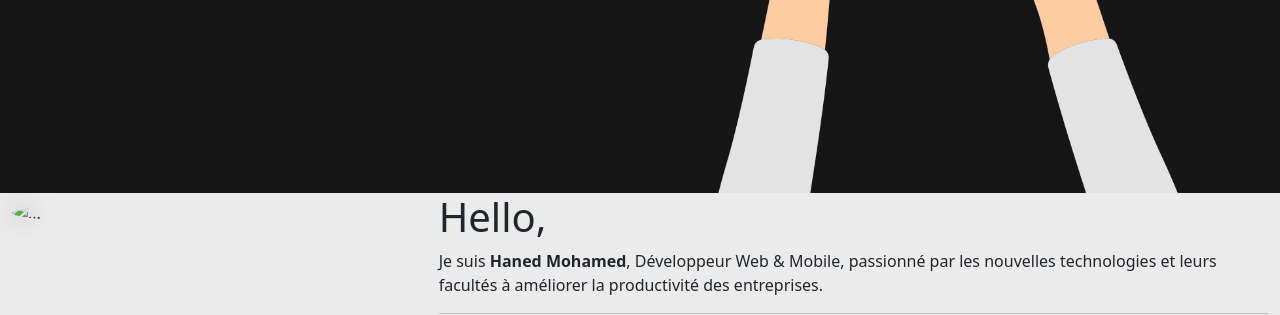
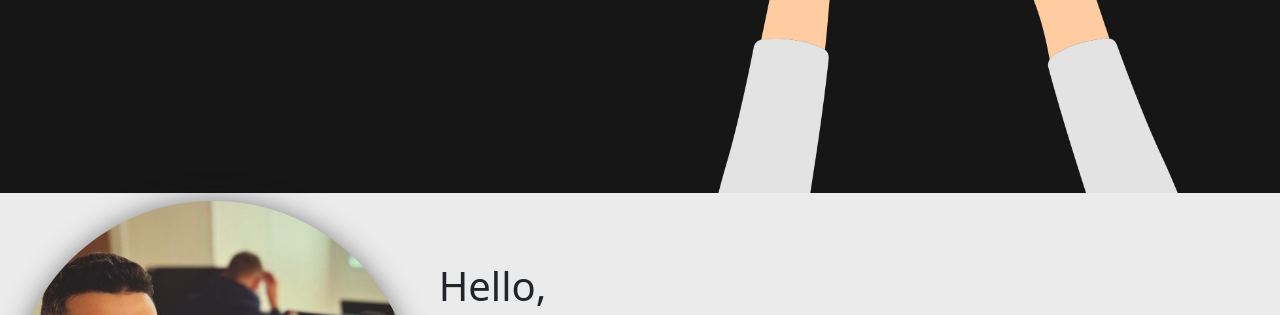
Before and after one commit to HanedDev/Portfolio, a plain HTML site: page index.html in a window 1280 px wide. Shown: the part 598-913 px from the top of the page. Drawn offline with nearby package versions, Linux system fonts and the light colour scheme; the site is published under a folder, as on GitHub Pages, so addresses that start at the root find nothing.

Commit message:
corriger2

```diff
--- a/index.html
+++ b/index.html
@@ -65,8 +65,8 @@
     <div id="competences" class="row pb-2">
       <div class="col col-md-4 pt-2">
         <img id="ana" style="border-radius: 50%; filter: drop-shadow(0 0 0.75rem rgba(22,22,22,0.5));"
-          src="/res/Photodemoi.jpg"
-          class="d-block w-100 img-fluid" alt="...">
+          src="./res/Photodemoi.jpg"
+          class="d-block w-100 img-fluid" alt="Ma photo">
       </div>
 
       <div class="col-md align-self-center ">
```
